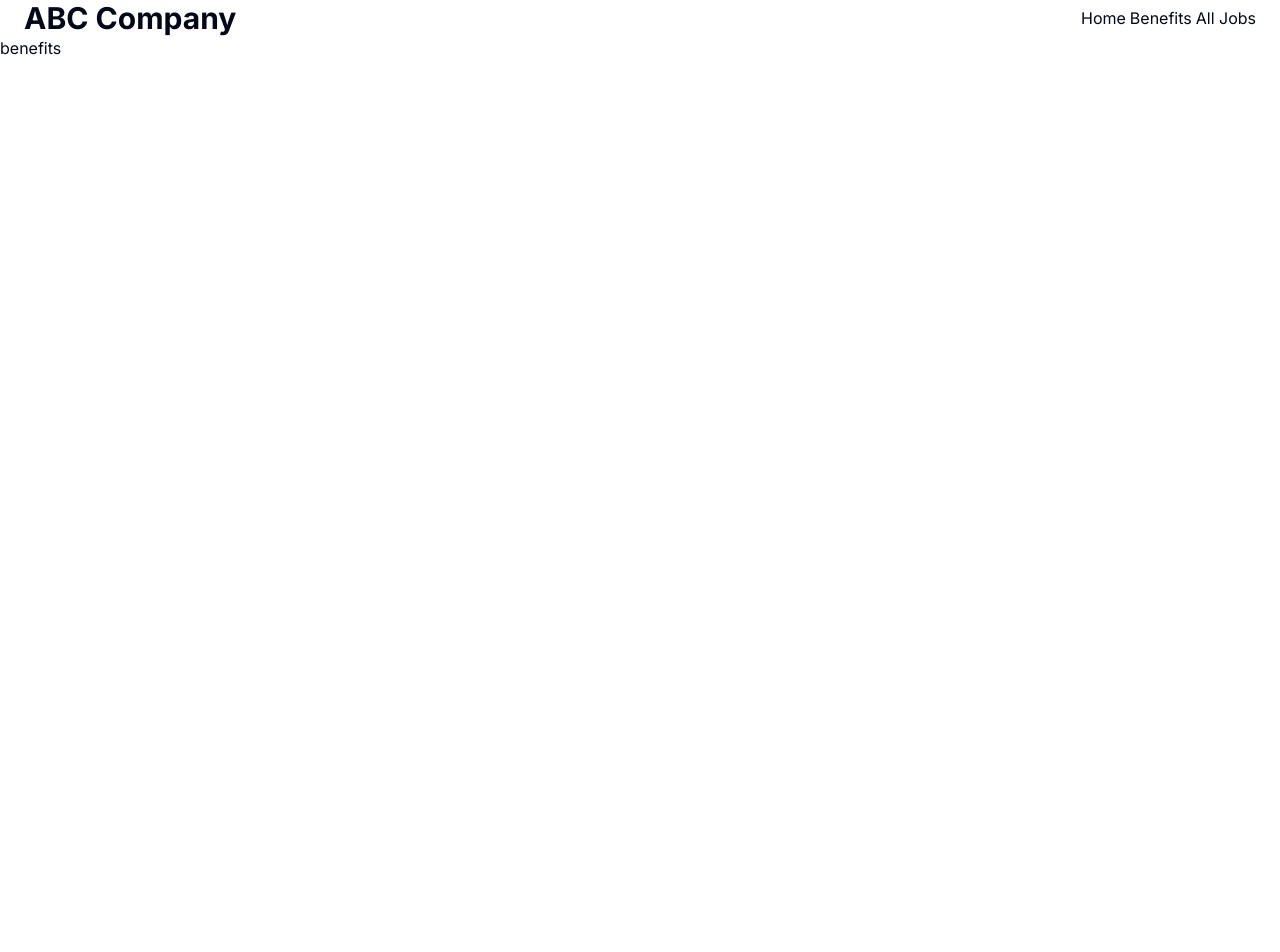
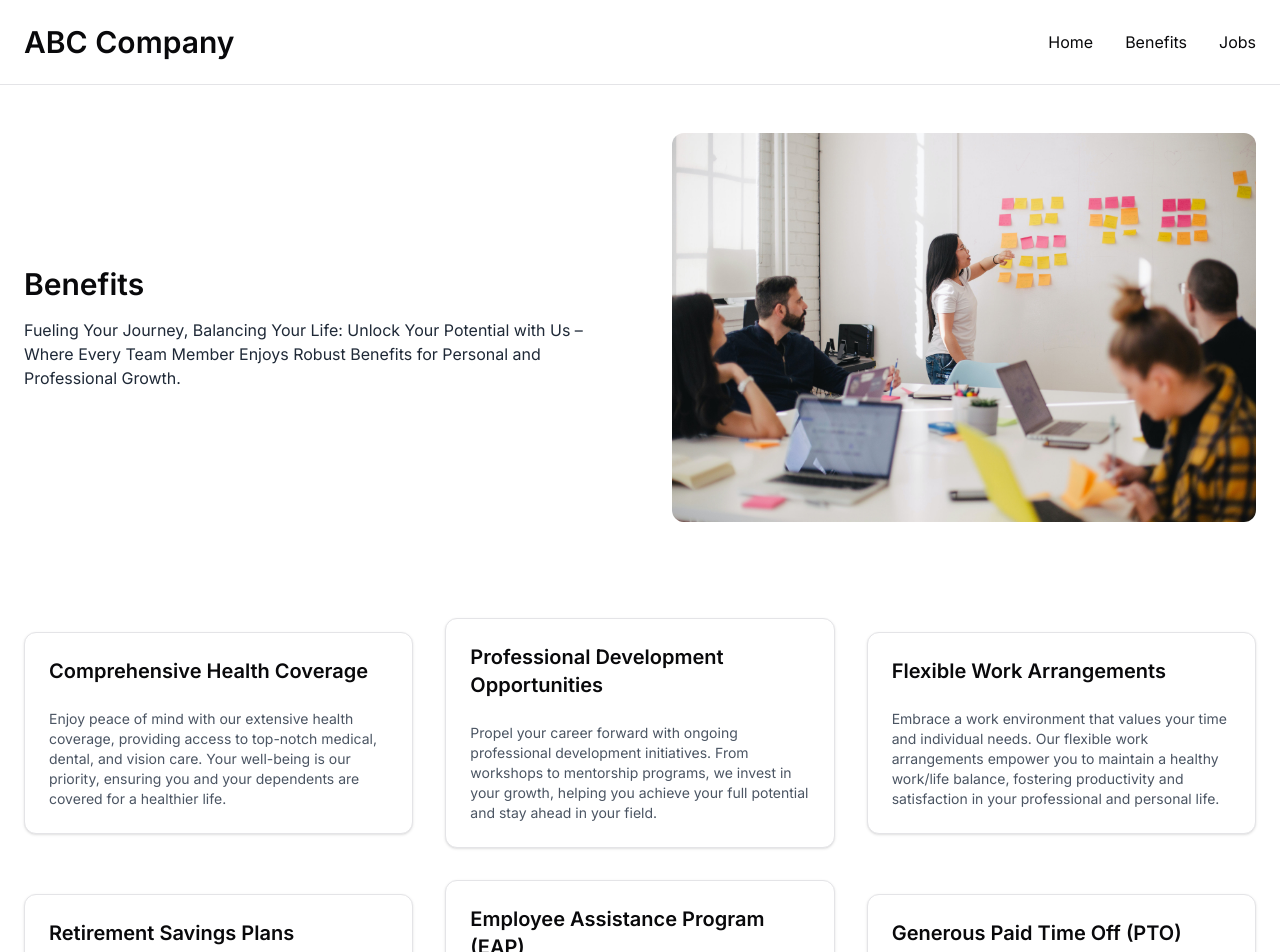
Before and after one commit to armans-code/jobhub, a Next.js app: page /benefits in a window 1280 px wide. Shown: the top 952 px of the page. Before the commit the page ends 800 px from the top, so only its background shows below. Built offline with nearby package versions, Linux system fonts and the light colour scheme.

Commit message:
landing pages - home and benefits

```diff
--- a/package.json
+++ b/package.json
@@ -31,6 +31,7 @@
     "tailwindcss-animate": "^1.0.7"
   },
   "devDependencies": {
+    "@tailwindcss/typography": "^0.5.10",
     "@types/node": "^20",
     "@types/react": "^18",
     "@types/react-dom": "^18",
--- a/src/app/(pages)/(landing)/benefits/page.tsx
+++ b/src/app/(pages)/(landing)/benefits/page.tsx
@@ -1,7 +1,82 @@
-import React from 'react';
+import BenefitCard from "@/components/landing/benefit-card";
+import {Card} from "@/components/ui/card";
+import Image from "next/image";
+import React from "react";
 
 function Page() {
-  return <div>benefits</div>;
+  return (
+    <main className="w-full py-12 space-y-24">
+      <section className="container mx-auto px-4 md:px-6">
+        <div className="grid grid-cols-2 gap-x-16">
+          <div className="flex flex-col justify-center space-y-4">
+            <h2 className="text-3xl font-semibold">Benefits</h2>
+            <p className="text-md text-gray-800 line-clamp-3">
+              Fueling Your Journey, Balancing Your Life: Unlock Your Potential
+              with Us – Where Every Team Member Enjoys Robust Benefits for
+              Personal and Professional Growth.
+            </p>
+          </div>
+          <div>
+            <Image
+              className="rounded-xl"
+              src="/workplace.jpg"
+              width={600}
+              height={540}
+              alt="Workplace"
+            />
+          </div>
+        </div>
+      </section>
+      <section className="container mx-auto px-4 md:px-6">
+        <div className="grid grid-cols-3 gap-8 items-center">
+          <BenefitCard
+            title="Comprehensive Health Coverage"
+            description="Enjoy peace of mind with our extensive health coverage, providing
+              access to top-notch medical, dental, and vision care. Your
+              well-being is our priority, ensuring you and your dependents are
+              covered for a healthier life."
+          />
+          <BenefitCard
+            title="Professional Development Opportunities"
+            description="Propel your career forward with ongoing professional development
+              initiatives. From workshops to mentorship programs, we invest in
+              your growth, helping you achieve your full potential and stay
+              ahead in your field."
+          />
+          <BenefitCard
+            title="Flexible Work Arrangements"
+            description="Embrace a work environment that values your time and individual
+              needs. Our flexible work arrangements empower you to maintain a
+              healthy work/life balance, fostering productivity and satisfaction
+              in your professional and personal life."
+          />
+          <BenefitCard
+            title="Retirement Savings Plans"
+            description="Secure your financial future with our robust retirement savings
+              plans. We understand the importance of long-term financial
+              stability, offering investment options and employer contributions
+              to support you in building a nest egg for the years ahead."
+          />
+          <BenefitCard
+            title="Employee Assistance Program (EAP)"
+            description="Your well-being matters beyond the workplace. Our Employee
+              Assistance Program provides confidential support services,
+              ensuring you have access to resources for mental health, stress
+              management, and personal challenges, promoting a holistic approach
+              to your overall wellness."
+          />
+          <BenefitCard
+            title="Generous Paid Time Off (PTO)"
+            description="Recharge and rejuvenate with our generous paid time off policy.
+              Whether it's for vacations, personal milestones, or well-deserved
+              breaks, we recognize the importance of downtime and encourage you
+              to take the time you need to refresh and come back to work
+              energized."
+          />
+        </div>
+      </section>
+    </main>
+  );
 }
 
 export default Page;
--- a/src/app/globals.css
+++ b/src/app/globals.css
@@ -2,67 +2,52 @@
 @tailwind components;
 @tailwind utilities;
 
+
+
 @layer base {
   :root {
     --background: 0 0% 100%;
-    --foreground: 222.2 84% 4.9%;
-
+    --foreground: 240 10% 3.9%;
     --card: 0 0% 100%;
-    --card-foreground: 222.2 84% 4.9%;
-
+    --card-foreground: 240 10% 3.9%;
     --popover: 0 0% 100%;
-    --popover-foreground: 222.2 84% 4.9%;
-
-    --primary: 222.2 47.4% 11.2%;
-    --primary-foreground: 210 40% 98%;
-
-    --secondary: 210 40% 96.1%;
-    --secondary-foreground: 222.2 47.4% 11.2%;
-
-    --muted: 210 40% 96.1%;
-    --muted-foreground: 215.4 16.3% 46.9%;
-
-    --accent: 210 40% 96.1%;
-    --accent-foreground: 222.2 47.4% 11.2%;
-
+    --popover-foreground: 240 10% 3.9%;
+    --primary: 142.1 76.2% 36.3%;
+    --primary-foreground: 355.7 100% 97.3%;
+    --secondary: 240 4.8% 95.9%;
+    --secondary-foreground: 240 5.9% 10%;
+    --muted: 240 4.8% 95.9%;
+    --muted-foreground: 240 3.8% 46.1%;
+    --accent: 240 4.8% 95.9%;
+    --accent-foreground: 240 5.9% 10%;
     --destructive: 0 84.2% 60.2%;
-    --destructive-foreground: 210 40% 98%;
-
-    --border: 214.3 31.8% 91.4%;
-    --input: 214.3 31.8% 91.4%;
-    --ring: 222.2 84% 4.9%;
-
+    --destructive-foreground: 0 0% 98%;
+    --border: 240 5.9% 90%;
+    --input: 240 5.9% 90%;
+    --ring: 142.1 76.2% 36.3%;
     --radius: 0.5rem;
   }
 
   .dark {
-    --background: 222.2 84% 4.9%;
-    --foreground: 210 40% 98%;
-
-    --card: 222.2 84% 4.9%;
-    --card-foreground: 210 40% 98%;
-
-    --popover: 222.2 84% 4.9%;
-    --popover-foreground: 210 40% 98%;
-
-    --primary: 210 40% 98%;
-    --primary-foreground: 222.2 47.4% 11.2%;
-
-    --secondary: 217.2 32.6% 17.5%;
-    --secondary-foreground: 210 40% 98%;
-
-    --muted: 217.2 32.6% 17.5%;
-    --muted-foreground: 215 20.2% 65.1%;
-
-    --accent: 217.2 32.6% 17.5%;
-    --accent-foreground: 210 40% 98%;
-
+    --background: 20 14.3% 4.1%;
+    --foreground: 0 0% 95%;
+    --card: 24 9.8% 10%;
+    --card-foreground: 0 0% 95%;
+    --popover: 0 0% 9%;
+    --popover-foreground: 0 0% 95%;
+    --primary: 142.1 70.6% 45.3%;
+    --primary-foreground: 144.9 80.4% 10%;
+    --secondary: 240 3.7% 15.9%;
+    --secondary-foreground: 0 0% 98%;
+    --muted: 0 0% 15%;
+    --muted-foreground: 240 5% 64.9%;
+    --accent: 12 6.5% 15.1%;
+    --accent-foreground: 0 0% 98%;
     --destructive: 0 62.8% 30.6%;
-    --destructive-foreground: 210 40% 98%;
-
-    --border: 217.2 32.6% 17.5%;
-    --input: 217.2 32.6% 17.5%;
-    --ring: 212.7 26.8% 83.9%;
+    --destructive-foreground: 0 85.7% 97.3%;
+    --border: 240 3.7% 15.9%;
+    --input: 240 3.7% 15.9%;
+    --ring: 142.4 71.8% 29.2%;
   }
 }
 
--- a/src/components/Header.tsx
+++ b/src/components/Header.tsx
@@ -6,22 +6,23 @@ import {
   NavigationMenuList,
   NavigationMenuLink,
 } from './ui/navigation-menu';
+import Link from 'next/link';
 
 const Header: React.FC = () => {
   return (
-    <header className='w-full bg-transparent dark:bg-gray-800'>
-      <div className='container px-4 md:px-6 flex justify-between items-center'>
-        <h1 className='text-3xl font-bold'>ABC Company</h1>
+    <header className='w-full bg-transparent dark:bg-gray-800 border-b'>
+      <div className='container px-4 md:px-6 py-4 md:py-6 flex justify-between items-center'>
+        <h1 className='text-3xl font-semibold'>ABC Company</h1>
         <NavigationMenu>
-          <NavigationMenuList>
+          <NavigationMenuList className='space-x-8'>
             <NavigationMenuItem>
-              <NavigationMenuLink href='#'>Home</NavigationMenuLink>
+              <Link href='/'>Home</Link>
             </NavigationMenuItem>
             <NavigationMenuItem>
-              <NavigationMenuLink href='#'>Benefits</NavigationMenuLink>
+              <Link href='/benefits'>Benefits</Link>
             </NavigationMenuItem>
             <NavigationMenuItem>
-              <NavigationMenuLink href='#'>All Jobs</NavigationMenuLink>
+              <Link href='/jobs'>Jobs</Link>
             </NavigationMenuItem>
           </NavigationMenuList>
         </NavigationMenu>
--- /dev/null
+++ b/src/components/landing/benefit-card.tsx
@@ -0,0 +1,25 @@
+import { Avatar } from '../ui/avatar';
+import { Badge } from '../ui/badge';
+import { Button } from '../ui/button';
+import { Card, CardContent, CardHeader } from '../ui/card';
+
+type BenefitCardProps = {
+  title: string;
+  description: string;
+};
+
+const BenefitCard = (props: BenefitCardProps) => {
+  const { title, description } = props;
+  return (
+    <Card>
+      <CardHeader>
+        <h3 className='text-xl font-semibold'>{title}</h3>
+      </CardHeader>
+      <CardContent>
+        <p className='text-gray-600 text-sm'>{description}</p>
+      </CardContent>
+    </Card>
+  );
+};
+
+export default BenefitCard;
--- a/src/components/landing/job-card.tsx
+++ b/src/components/landing/job-card.tsx
@@ -15,7 +15,7 @@ const JobCard = (props: JobCardProps) => {
   return (
     <Card>
       <CardHeader>
-        <h3 className='text-2xl font-bold'>{title}</h3>
+        <h3 className='text-xl font-semibold'>{title}</h3>
         {tags.map((tag) => (
           <Badge className='mt-2 w-min' key={tag}>
             {tag}
@@ -23,7 +23,7 @@ const JobCard = (props: JobCardProps) => {
         ))}
       </CardHeader>
       <CardContent>
-        <p className='text-gray-600'>{description}</p>
+        <p className='text-gray-600 text-sm'>{description}</p>
         <Avatar className='mt-4' />
         <div className='flex w-full justify-between'>
           <p className='text-gray-600 mt-2'>{company}</p>
--- a/tailwind.config.ts
+++ b/tailwind.config.ts
@@ -73,5 +73,5 @@ module.exports = {
       },
     },
   },
-  plugins: [require('tailwindcss-animate')],
+  plugins: [require('tailwindcss-animate'), require('@tailwindcss/typography')],
 };
```
Also changed, not shown: src/app/(pages)/(landing)/page.tsx (+76 -21 lines), public/workplace.jpg (added), 1 other file (tests, documents, lock files or other folders).
